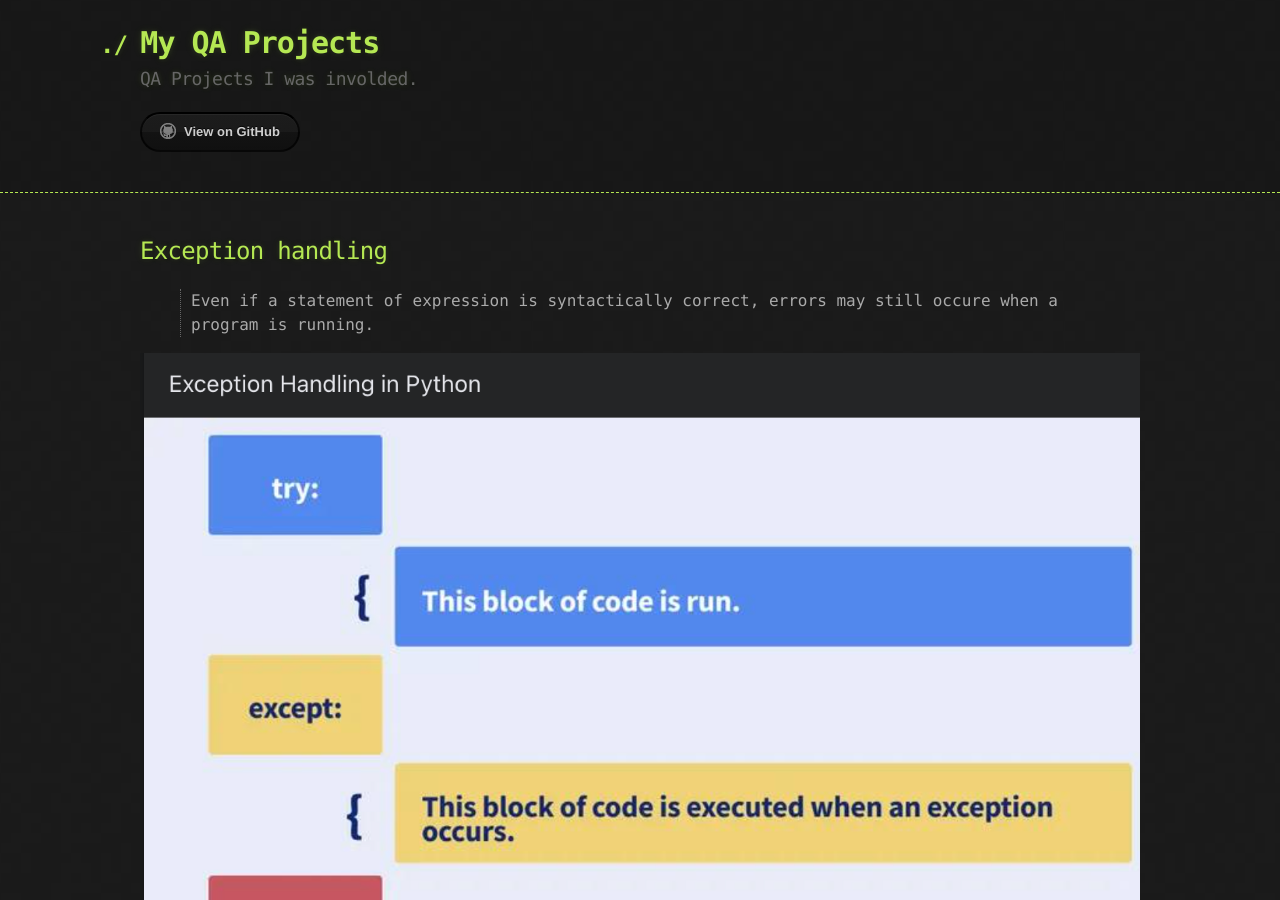
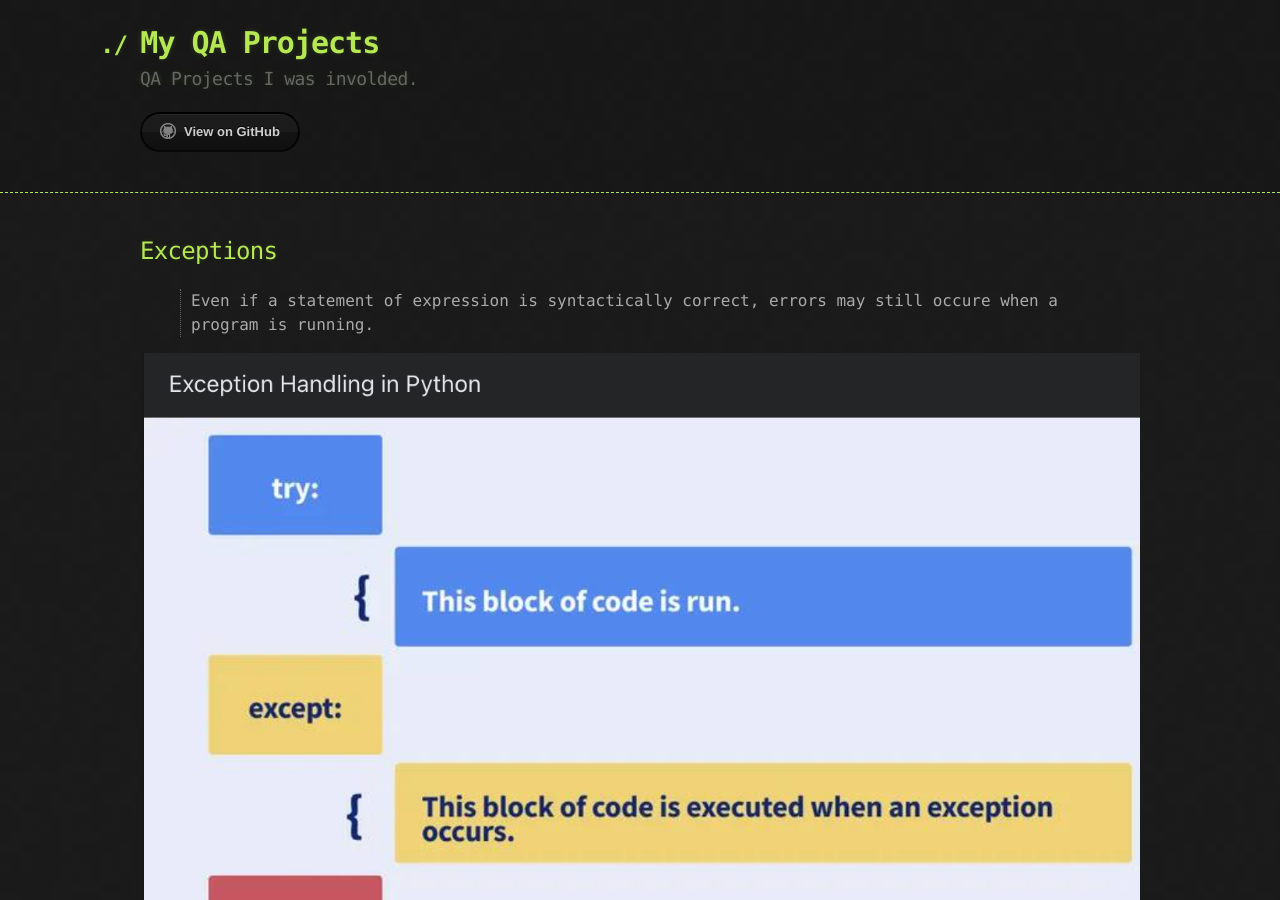
Before and after one commit to sciustechnologia/sciustechnologia.github.io, a Jekyll site: the page built from python/05_file/0506_exceptions.md, in a window 1280 px wide and 900 px high. Built offline with Jekyll 4.4.1, drawn with Linux system fonts in a browser that asks for light colours; some of the changed text lies outside the part shown.

Commit message:
Update 0506_exceptions.md

````diff
--- a/python/05_file/0506_exceptions.md
+++ b/python/05_file/0506_exceptions.md
@@ -3,13 +3,12 @@ title:  Python -  Exceptions
 layout: default
 ---
 
-
-## Exception handling
+## Exceptions
 > Even if a statement of expression is syntactically correct, errors may still occure when a program is running.
 
 ![Image of exception handling structure](./exceptionHandling.png "exceptionHandling")
 
-Exceptions:
+### Exceptions:
 * are errors deteccted during Execution.
 * are thrown or raised from anywhere in a program.
 * print a descriptive error message and/or debugging information (name of th file and the line where the eror occured).
@@ -123,6 +122,7 @@ except FileNotFoundError:
     print('does_not_exist.txt' not found)
 ```
 
+Exceptions handling questions could be
 * what are Exceptions
 * Exception Types
 * Why Catch Exceptions
````
